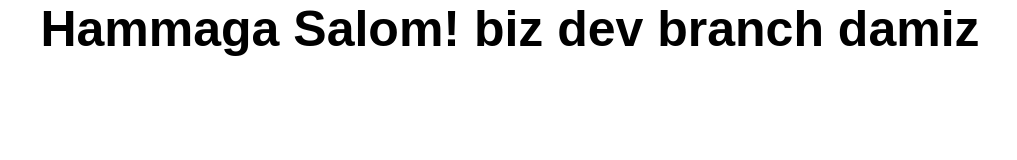
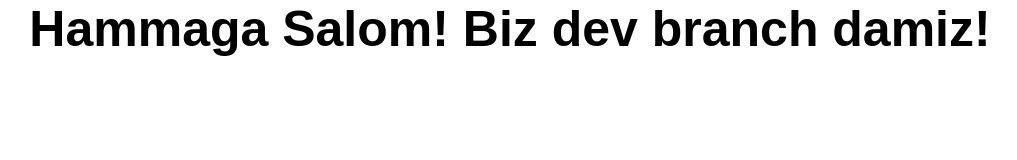
Before and after one commit to egamberdiyevalisherjon/nt-86-2-2, a plain HTML site: page index.html in a window 1280 px wide. Shown: the whole page, without its empty margins (130-1147 px from the left). Drawn offline with Linux system fonts and the light colour scheme.

Commit message:
togirlandi

```diff
--- a/index.html
+++ b/index.html
@@ -8,6 +8,6 @@
     <title>GIT 2</title>
   </head>
   <body>
-    <h1>Hammaga Salom! biz dev branch damiz</h1>
+    <h1>Hammaga Salom! Biz dev branch damiz!</h1>
   </body>
 </html>
```
